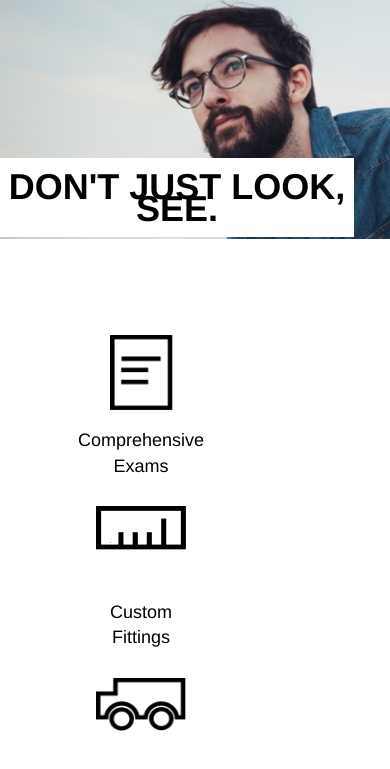
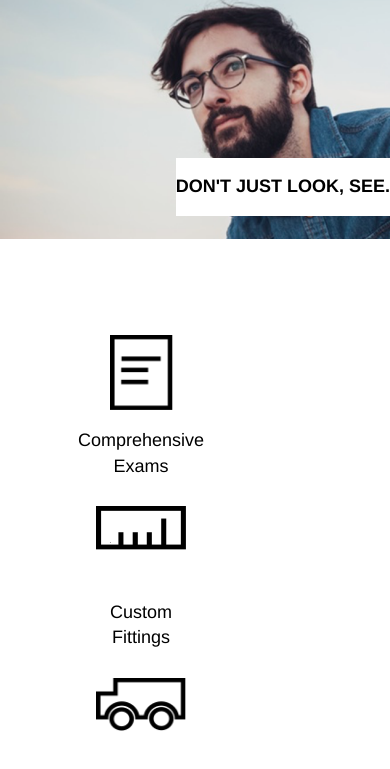
Before and after one commit to lpedrossantos/Tortoiseshell, a plain HTML site: page index.html in a window 390 px wide. Shown: the part 67-836 px from the top of the page. Drawn offline with Linux system fonts and the light colour scheme.

Commit message:
Add changes.

```diff
--- a/resources/css/style.css
+++ b/resources/css/style.css
@@ -204,6 +204,9 @@ footer span{
 }
 
 @media only screen and (max-width: 470px){
+  .container{
+    width: 100%;
+  }
   .nav{
     display: none;
   }
@@ -222,9 +225,12 @@ footer span{
   .banner{
     margin-top: 9rem;
     width: 100&;
+    margin-right: 0;
     padding: 1rem 0;
+    text-align: center;
+  }
+  .banner h1{
     font-size: 1rem;
-    text-align: center;
   }
   main{
     margin-top: 3.77rem
```
